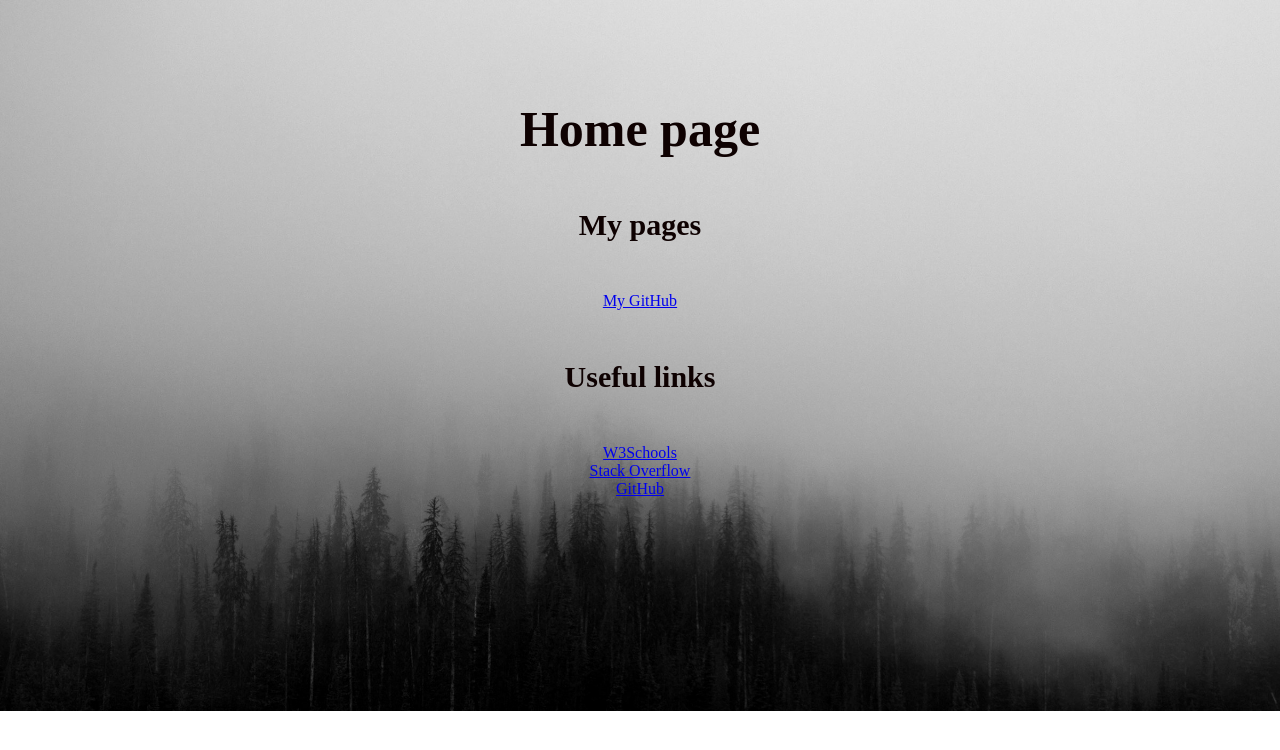
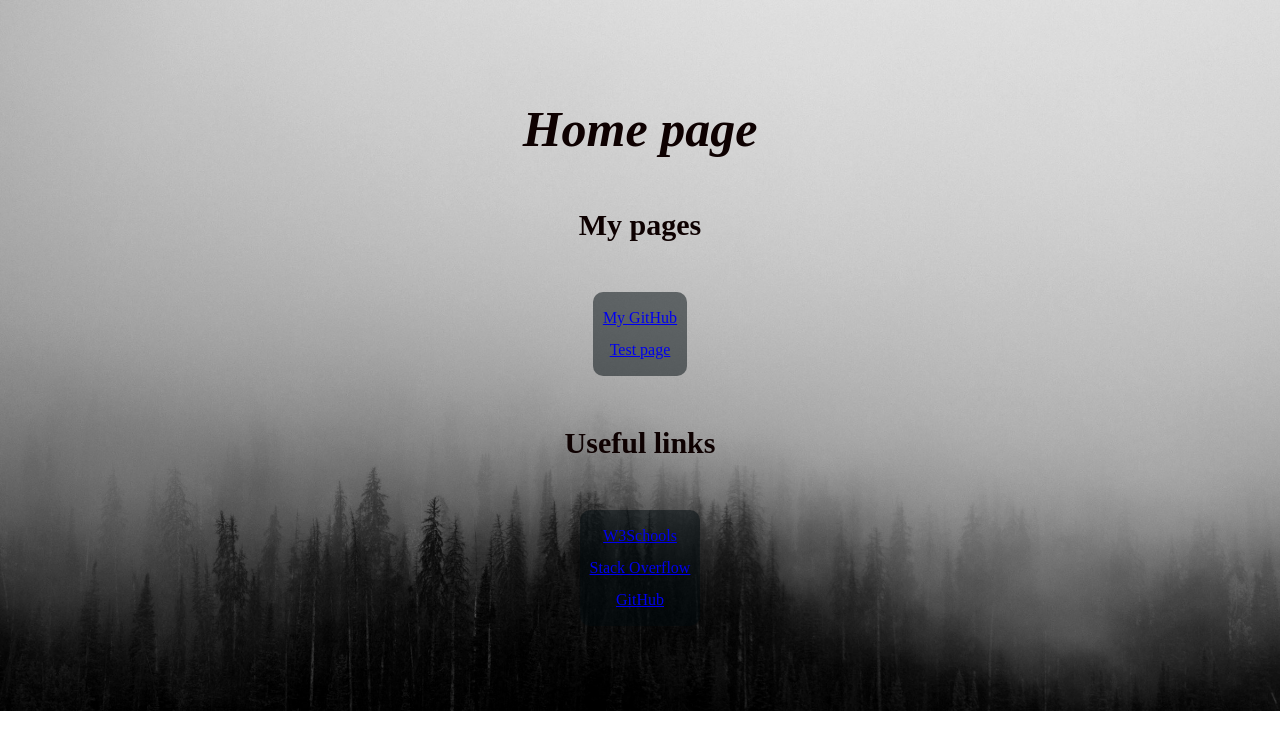
Before and after one commit to HKodehode/kodepro, a plain HTML site: page index.html in a window 1280 px wide. Drawn offline with Linux system fonts and the light colour scheme.

Commit message:
todya commit

```diff
--- a/index.html
+++ b/index.html
@@ -3,21 +3,28 @@
 <head>
     <title>Home</title>
     <link rel="stylesheet" type="text/css" href="style.css">
+    <meta charset="UTF-8">
+    <meta name="viewport" content="width=device-width, initial-scale=1.0">
+    <meta name="description" content="This is a home page">
+    <meta name="keywords" content="home, page, welcome">
+    <meta name="author" content="Henrik">
 </head>
 <body>
     <h1>Home page</h1>
     <h2>My pages</h2>
     <ul>
-        <a href=https://github.com/HKodehode>My GitHub</a>
+        <li><a href=https://github.com/HKodehode>My GitHub</a></li>
+        <li><a href=test.html>Test page</a></li>
     </ul>
     <h2>Useful links</h2>
     <ul>
         <li><a href=https://www.w3schools.com>W3Schools</a></li>
         <li><a href=https://www.stackoverflow.com>Stack Overflow</a></li>
         <li><a href=https://www.github.com>GitHub</a></li>
+
 </body>
 
 
+</html>
 
-
-</html>
+<!-- Ref credits from https://www.unsplash.com/ -->
--- a/style.css
+++ b/style.css
@@ -8,13 +8,17 @@ body {
     background-image: url(background.jpg);
     background-size: cover;
     background-repeat: no-repeat;
+    text-align: center;
 }
+
+
 
 h1 {
     text-align: center;
     color: rgb(14, 1, 1);
     font-size: 50px;
     margin-top: 100px;
+    font-style: italic;
 }
 
 h2 {
@@ -24,9 +28,16 @@ h2 {
     margin-top: 50px;
 }
 
+
 ul{
+    list-style: none;
     text-align: center;
     margin-top: 50px;
+    line-height: 2;
+    background-color: hsla(196, 85%, 3%, 0.5);
+    border-radius: 10px;
+    padding: 10px;
+    display: inline-block
 }
 
 ul a:hover{
```
Also changed, not shown: test.html (added, +12 -0 lines).
